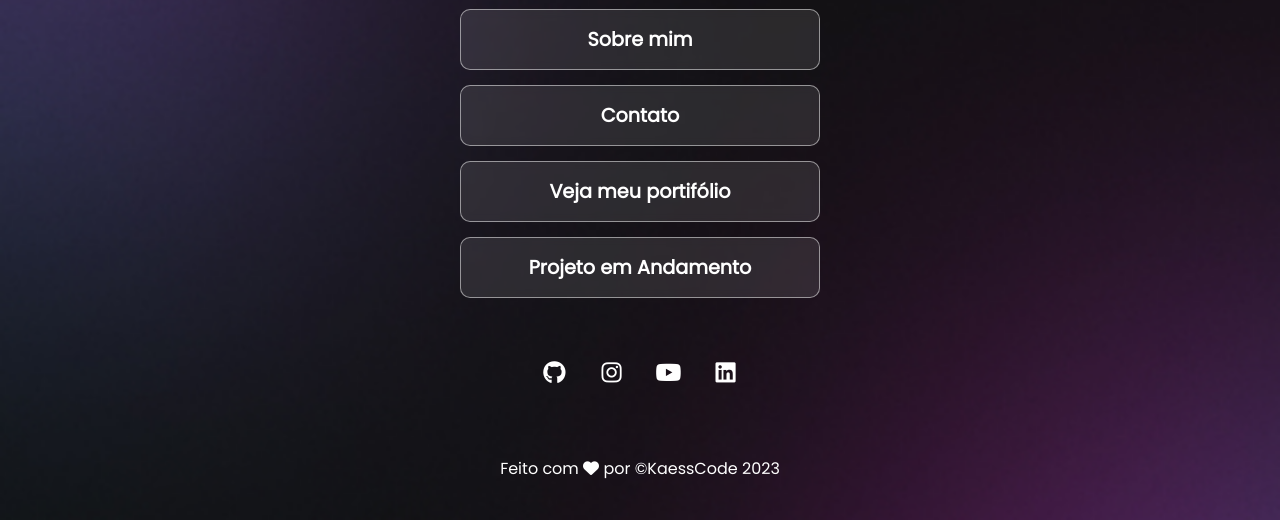
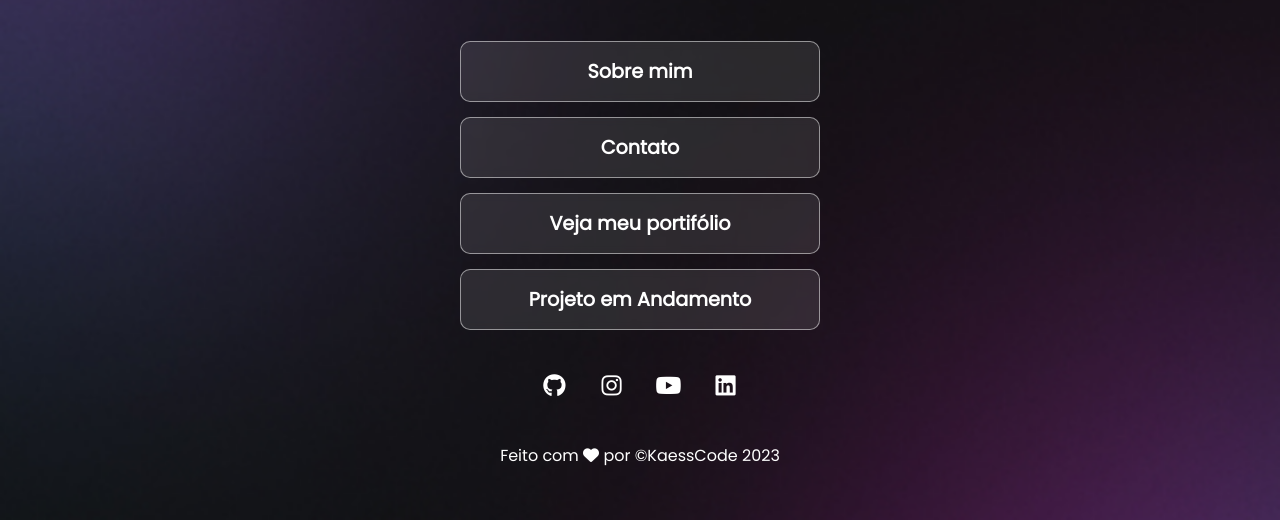
Before and after one commit to KaessSantos/Portif-lio, a plain HTML site: page index.html in a window 1280 px wide. Shown: the part 280-800 px from the top of the page. Drawn offline with Linux system fonts and the light colour scheme.

Commit message:
ajuste na caixa container

```diff
--- a/style.css
+++ b/style.css
@@ -40,7 +40,7 @@ body{
     display: flex;
     flex-direction: column;
     /* margin: 30px; */
-    padding: 0 30px;
+    padding:30px;
 }
 
 .avatar{
@@ -161,7 +161,7 @@ body{
     justify-content: center;
     gap: 7px;
     width: 100%;
-    margin-bottom: 20%;
+    margin-bottom: 10%;
 }
 
 .log-redeSociais > a{
@@ -192,7 +192,7 @@ footer{
     flex-direction: column;
     justify-content: center;
     align-items: center;
-    margin: 35px;
+    margin: 15px;
 }
 
 
```
